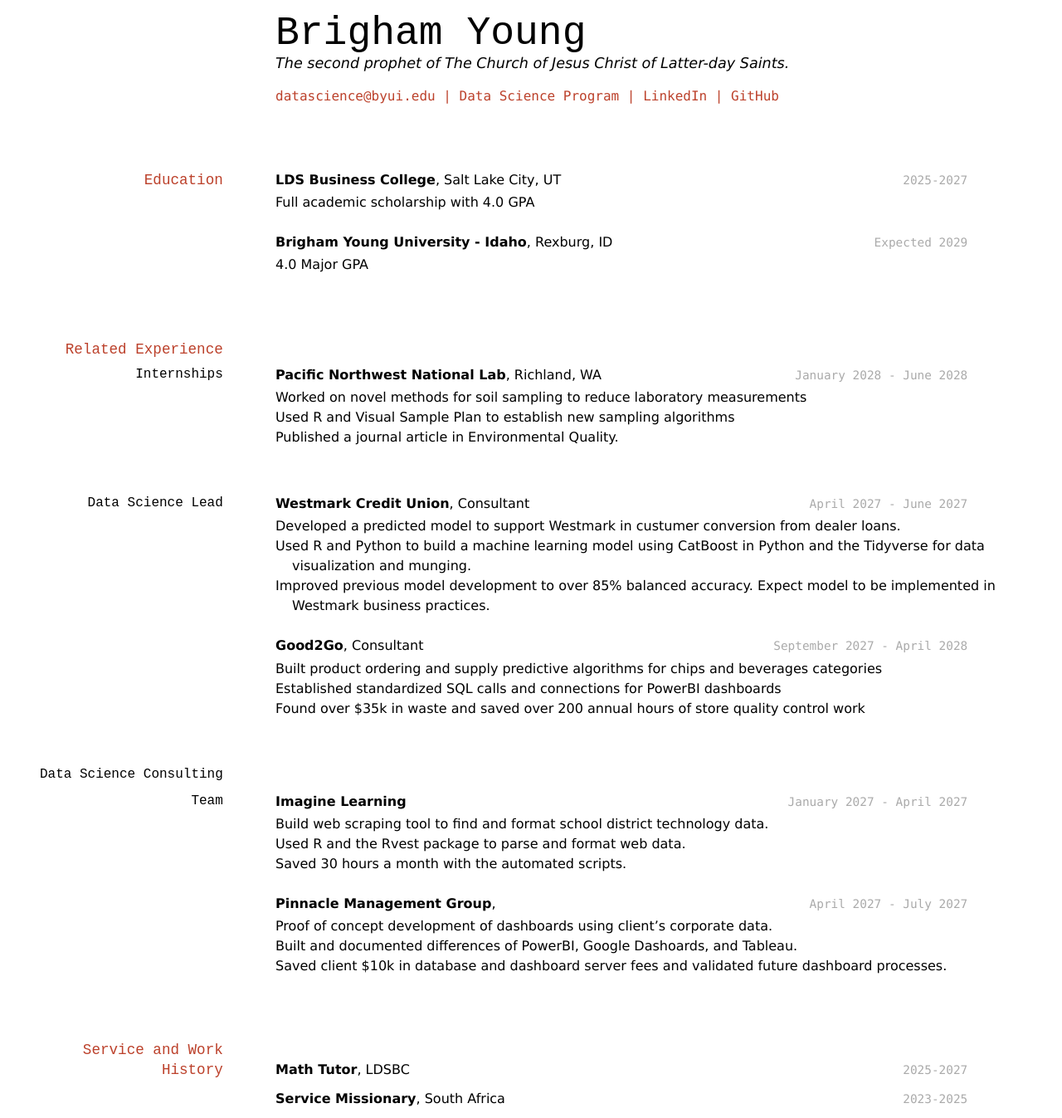
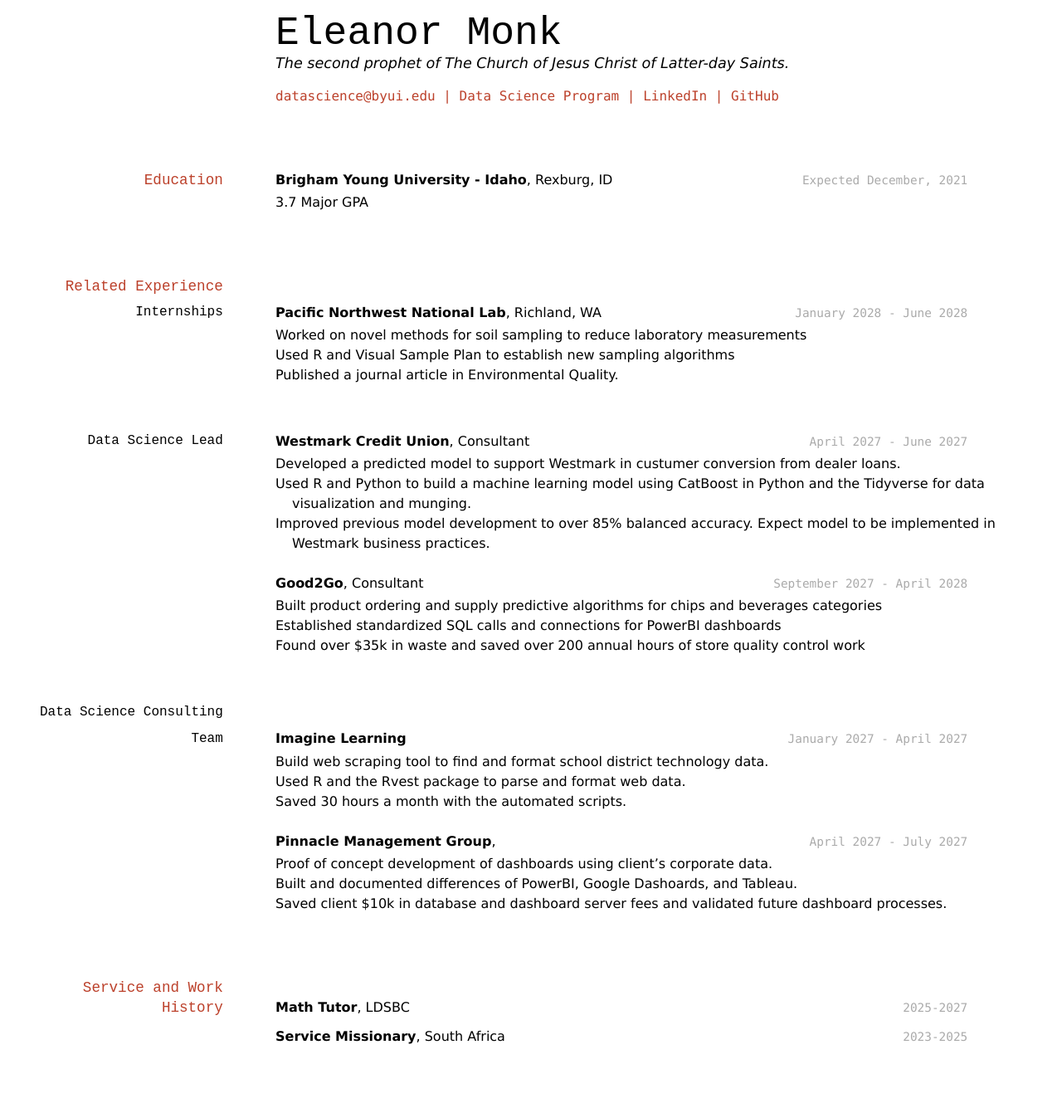
Before and after one commit to byuids-resumes/Monk-Resume, a Jekyll site: the page built from docs/index.md, in a window 1280 px wide. Shown: the whole page at 83% size. Built offline with Jekyll 4.4.1, drawn with Linux system fonts in a browser that asks for light colours; after the commit the page ends 1272 px from its top, so only the background shows below that.

Commit message:
Test push

```diff
--- a/docs/index.md
+++ b/docs/index.md
@@ -2,7 +2,7 @@
 layout: cv
 title: Brigham Young's Resume
 ---
-# Brigham Young
+# Eleanor Monk
 The second prophet of The Church of Jesus Christ of Latter-day Saints.
 
 <div id="webaddress">
@@ -16,15 +16,10 @@ The second prophet of The Church of Jesus Christ of Latter-day Saints.
 
 ## Education
 
-`2025-2027`
-__LDS Business College__, Salt Lake City, UT
-
-- Full academic scholarship with 4.0 GPA
-
-`Expected 2029`
+`Expected December, 2021`
 __Brigham Young University - Idaho__, Rexburg, ID
 
-- 4.0 Major GPA
+- 3.7 Major GPA
 
 
 ## Related Experience
```
